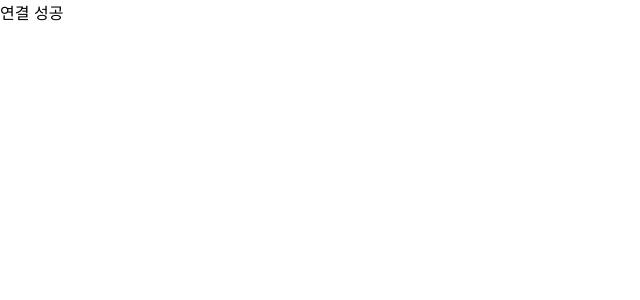
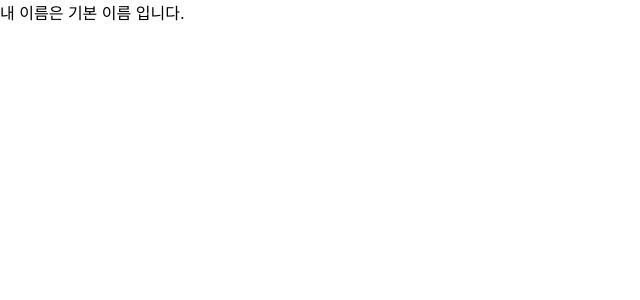
Before and after one commit to MildColor/ReactJS-week-1, a React (Create React App) app: page / in a window 1280 px wide. Shown: the top 300 px of the page, without its empty margins (0-640 px from the left). Built offline with nearby package versions, Linux system fonts and the light colour scheme.

Commit message:
Update App.js

```diff
--- a/src/App.js
+++ b/src/App.js
@@ -1,23 +1,14 @@
-// src/App.js
+// components/Child.js
 
 import React from "react";
 
-function App() {
-  return <GrandFather />;
+function Child({ name }) {
+  return <div>내 이름은 {name} 입니다. </div>;
 }
 
-function GrandFather() {
-  return <Mother />;
-}
+// 이렇게 설정합니다.
+Child.defaultProps = {
+  name: "기본 이름",
+};
 
-function Mother() {
-  const name = "홍부인";
-  return <Child motherName={name} />; // 💡"props로 name을 전달했다."
-}
-
-function Child(props) {
-  console.log(props); // 이게 바로 props다.
-  return <div>연결 성공</div>;
-}
-
-export default App;
+export default Child;
```
